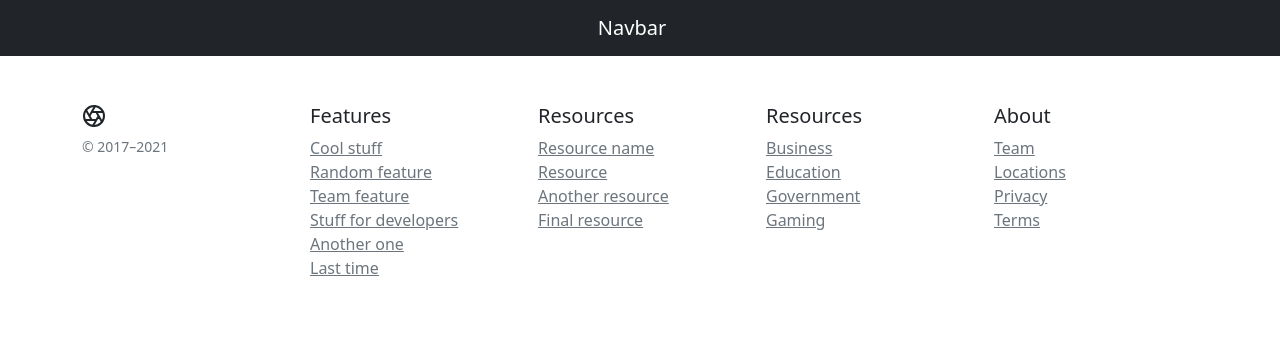
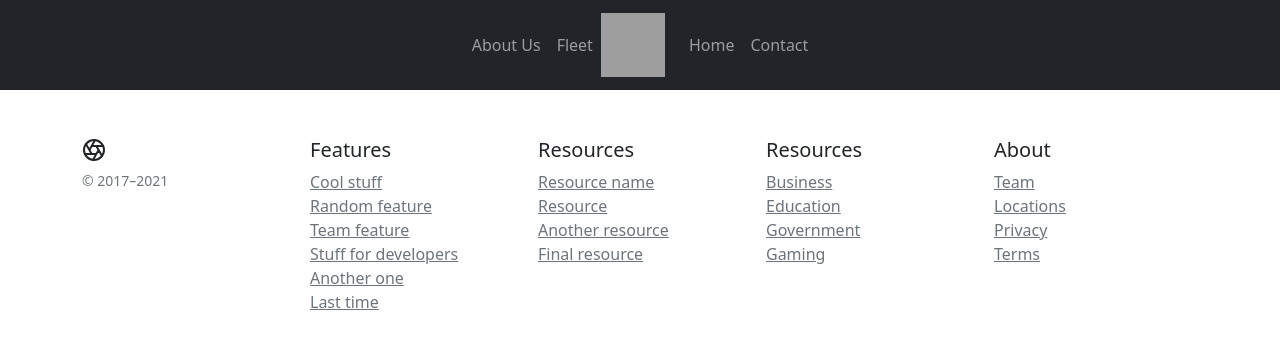
Before and after one commit to Pashs-ba/normalny_site, a Django app: template templates/base.html in a window 1280 px wide. Shown: the top 349 px of the page. Run offline with Django 3.2, Linux system fonts and the light colour scheme; the template is opened without the code that fills it, so the values that code supplies are empty; some libraries are stand-ins or nearby versions; grey boxes are pictures that could not be loaded.

Commit message:
fix static

```diff
--- a/oxyenny_site/settings.py
+++ b/oxyenny_site/settings.py
@@ -123,7 +123,7 @@ USE_TZ = True
 STATIC_URL = '/static/'
 
 STATIC_DIRS = [
-    "/static",
+    "main/static"
 ]
 
 
--- a/templates/base.html
+++ b/templates/base.html
@@ -1,4 +1,7 @@
-<!doctype html>
+
+
+{% load static %}
+
 <html lang="en">
   <head>
     <meta charset="utf-8">
@@ -10,11 +13,21 @@
   <body>
 
 <header class="site-header sticky-top">
-  <nav class="navbar navbar-dark bg-dark">
-    <div class="container-fluid justify-content-center">
-      <a class="navbar-brand" href="#">Navbar</a>
+  <nav class="navbar navbar-expand-lg navbar-dark bg-dark ">
+
+  <button class="navbar-toggler" type="button" data-toggle="collapse" data-target="#navbarNavAltMarkup" aria-controls="navbarNavAltMarkup" aria-expanded="false" aria-label="Toggle navigation">
+    <span class="navbar-toggler-icon"></span>
+  </button>
+  <div class="collapse navbar-collapse justify-content-center " id="navbarNavAltMarkup">
+    <div class="navbar-nav align-items-center">
+      <a class="nav-item nav-link" href="#">About Us</a>
+      <a class="nav-item nav-link" href="#">Fleet</a>
+        <a class="navbar-brand" href="#"><IMG src="{% static 'main/img/boat.png' %}" height="64" width="64"></a>
+      <a class="nav-item nav-link" href="#">Home</a>
+      <a class="nav-item nav-link " href="#">Contact</a>
     </div>
-  </nav>
+  </div>
+</nav>
 </header>
 
 <main class="">
```
Also changed, not shown: main/templates/homepage.html (+10 -15 lines), main/static/main/img/test.jpeg (renamed from static/img/test.jpeg).
